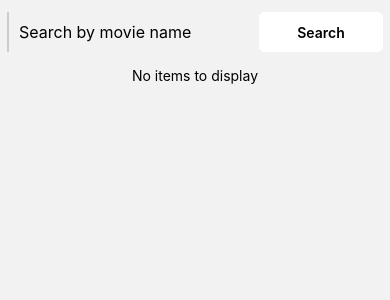
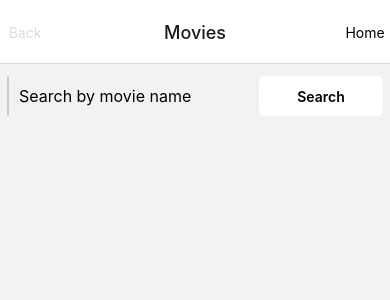
Before and after one commit to asadpstu/myapp, a React Native app: screen /AppHome in a window 390 px wide. Shown: the top 300 px of the page. Built offline with nearby package versions, Linux system fonts and the light colour scheme; what react-native-responsive-dimensions would draw is missing.

Commit message:
home page header left/right, title , empty image handle

```diff
--- a/App.js
+++ b/App.js
@@ -11,6 +11,7 @@ import DashboardFind from './src/tab/DashboardFind';
 import DashboardProfile from './src/drawer/DashboardProfile';
 import DashboardContact from './src/drawer/DashboardContact';
 import HomeScreen from './src/apphome/HomeScreen';
+import { color } from 'react-native-reanimated';
 
 const Stack = createNativeStackNavigator();
 const Drawer = createDrawerNavigator();
@@ -218,6 +219,29 @@ function BottomTabBar({ navigation }) {
   );
 }
 
+const Left = ({ navigation }) => {
+  return (
+    <TouchableOpacity onPress={() => navigation.navigate('AppHome')}>
+      <View style={{ height: 30, width: 50, justifyContent: 'center', alignItems: 'center' }}>
+        <Text style={{ color: '#dddddd' }}>
+          Back
+        </Text>
+      </View>
+    </TouchableOpacity>
+  );
+}
+const Right = ({ navigation }) => {
+  return (
+    <TouchableOpacity onPress={() => navigation.navigate('DrawerScreen')}>
+      <View style={{ height: 30, width: 50, justifyContent: 'center', alignItems: 'center' }}>
+        <Text>
+          Home
+        </Text>
+      </View>
+    </TouchableOpacity>
+  );
+}
+
 function App() {
   return (
     <NavigationContainer>
@@ -225,14 +249,14 @@ function App() {
         <Stack.Screen name="Onboarding" component={OnboardingScreen} options={{ headerShown: false }} />
         <Stack.Screen name="AppHome" component={HomeScreen}
           options={({ navigation, route }) => ({
-            headerShown: false,
+            headerShown: true,
+            headerTitleAlign: 'center',
             title: "Movies",
-
+            headerLeft: () => (
+              <Left navigation={navigation} />
+            ),
             headerRight: () => (
-              <Button
-                onPress={() => navigation.navigate('DrawerScreen')}
-                title="Next"
-              />
+              <Right navigation={navigation} />
             ),
           })}
         />
@@ -241,6 +265,8 @@ function App() {
     </NavigationContainer>
   )
 }
+
+
 
 const style = StyleSheet.create({
   notSelected: {
--- a/src/apphome/HomeScreen.js
+++ b/src/apphome/HomeScreen.js
@@ -18,7 +18,7 @@ export default function HomeScreen({ navigation }) {
         setFilterColor('')
         try {
             setMovies([])
-            const url = `http://www.omdbapi.com/?apikey=6af2b52f&s=${search}`
+            const url = `https://www.omdbapi.com/?apikey=6af2b52f&s=${search}`
             const response = await axios.get(url);
             if (response.data && response.data.Search) {
                 setMovies(response.data.Search);
@@ -36,10 +36,9 @@ export default function HomeScreen({ navigation }) {
         try {
             setMovies([])
             setFilterColor(filter)
-            const url = `http://www.omdbapi.com/?apikey=6af2b52f&s=${search}&type=${filter}`
+            const url = `https://www.omdbapi.com/?apikey=6af2b52f&s=${search}&type=${filter}`
             const response = await axios.get(url);
             if (response.data && response.data.Search) {
-                console.log(response.data.Search)
                 setMovies(response.data.Search);
             }
         }
@@ -98,7 +97,7 @@ export default function HomeScreen({ navigation }) {
     );
 
     const renderItem = ({ item }) => {
-        let imageSrc = { uri: item.Poster }
+        let imageSrc = item.Poster.indexOf('https') !== -1 ? { uri: item.Poster } : require('../../asset/image/blank-file-6-512.gif')
         return (
             <ListComponent Title={item.Title} Year={item.Year} imdbID={item.imdbID} Type={item.Type} Poster={imageSrc} />
         )
@@ -174,7 +173,7 @@ export default function HomeScreen({ navigation }) {
                 }}>
                     <TouchableOpacity onPress={() => { filterResult('series') }}>
                         <View style={{
-                            width: 200,
+                            width: responsiveWidth(48),
                             height: 40,
                             margin: 0,
                             borderColor: "#ddd",
@@ -197,7 +196,7 @@ export default function HomeScreen({ navigation }) {
                         </View></TouchableOpacity>
                     <TouchableOpacity onPress={() => { filterResult('movie') }}>
                         <View style={{
-                            width: 200,
+                            width: responsiveWidth(48),
                             height: 40,
                             margin: 0,
                             borderColor: "#ddd",
@@ -220,6 +219,7 @@ export default function HomeScreen({ navigation }) {
                         </View></TouchableOpacity>
                 </View>
             }
+            {movies.length > 0 &&
                 <FlatList
                     data={movies}
                     renderItem={renderItem}
@@ -227,6 +227,7 @@ export default function HomeScreen({ navigation }) {
                     style={{ marginBottom: 130 }}
                     ListEmptyComponent={renderEmptyComponent}
                 />
+            }
         </SafeAreaView>
     );
 }
```
Also changed, not shown: asset/image/blank-file-6-512.gif (added). Lines whose indentation alone changed are shown as unchanged.
